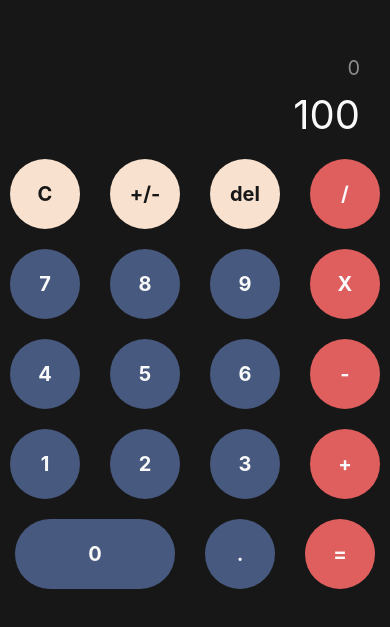
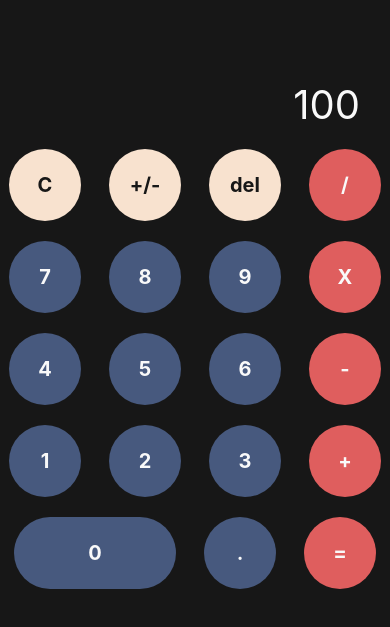
Before and after one commit to Rome96/Calculator-app, a React Native app: screen / in a window 390 px wide. Shown: the part 215-842 px from the top of the page. Built offline with nearby package versions, Linux system fonts and the light colour scheme.

Commit message:
btn operations arictemitcs

```diff
--- a/src/components/Button/index.tsx
+++ b/src/components/Button/index.tsx
@@ -12,7 +12,11 @@ interface Props {
 const index = (props: Props) => {
   const {color, text, textColor, broad, onPress} = props;
   return (
-    <ContainerButton color={color} broad={broad} onPress={() => onPress(text)}>
+    <ContainerButton
+      color={color}
+      broad={broad}
+      activeOpacity={0.7}
+      onPress={() => onPress(text)}>
       <TextButton textColor={textColor}>{text}</TextButton>
     </ContainerButton>
   );
--- a/src/components/Button/styled.tsx
+++ b/src/components/Button/styled.tsx
@@ -3,20 +3,19 @@ interface ContainerButton {
   color?: string;
   broad?: boolean;
 }
-
 interface TextButton {
   textColor: string;
 }
 
 const ContainerButton = styled.TouchableOpacity<ContainerButton>`
   background: ${({color}) => color};
-  height: 70px;
+  height: 72px;
   /* width: 65px; */
   width: ${({broad}) =>
-    broad ? 160 : 70}px; /* 65+65+30(margin = 15 + 15) = 160 */
+    broad ? 162 : 72}px; /* 65+65+30(margin = 15 + 15) = 160 */
   border-radius: 100px;
   justify-content: center;
-  margin: 0 15px;
+  margin: 0 14px;
 `;
 
 const TextButton = styled.Text<TextButton>`
--- a/src/screens/Calculator/index.tsx
+++ b/src/screens/Calculator/index.tsx
@@ -1,16 +1,26 @@
-import React, {useState} from 'react';
+import React, {useRef, useState} from 'react';
 import {View} from 'react-native';
 
 import Button from '../../components/Button';
 import {primaryColors, secondaryColors} from '../../Theme/colors';
 import {Container, ContainerButtons, Result, ResultSmall} from './styles';
 
+enum Operadors {
+  sumar,
+  restar,
+  multiplicar,
+  dividir,
+}
+
 const index = () => {
   const [number, setNumber] = useState('100');
   const [previousNumber, setPreviousNumber] = useState('0');
 
+  const endOperations = useRef<Operadores>();
+
   const clear = () => {
     setNumber('0');
+    setPreviousNumber('0');
   };
 
   const buildNumer = (numberText: string) => {
@@ -61,9 +71,39 @@ const index = () => {
     }
   };
 
+  const changeNumBefore = () => {
+    if (number.endsWith('.')) {
+      // termina con
+      setPreviousNumber(number.slice(0, -1));
+    } else {
+      setPreviousNumber(number);
+    }
+    setNumber('0');
+  };
+
+  const btnDivide = () => {
+    changeNumBefore();
+    endOperations.current = Operadors.dividir;
+  };
+
+  const btnMultiplicar = () => {
+    changeNumBefore();
+    endOperations.current = Operadors.multiplicar;
+  };
+
+  const btnRestar = () => {
+    changeNumBefore();
+    endOperations.current = Operadors.restar;
+  };
+
+  const btnSumar = () => {
+    changeNumBefore();
+    endOperations.current = Operadors.sumar;
+  };
+
   return (
     <Container>
-      <ResultSmall>{previousNumber}</ResultSmall>
+      {previousNumber !== '0' && <ResultSmall>{previousNumber}</ResultSmall>}
       <Result numberOfLines={1} adjustsFontSizeToFit>
         {number}
       </Result>
@@ -89,7 +129,7 @@ const index = () => {
           />
           <Button
             text="/"
-            onPress={clear}
+            onPress={btnDivide}
             color={secondaryColors.pricot}
             textColor={primaryColors.white}
           />
@@ -116,7 +156,7 @@ const index = () => {
           />
           <Button
             text="X"
-            onPress={clear}
+            onPress={btnMultiplicar}
             color={secondaryColors.pricot}
             textColor={primaryColors.white}
           />
@@ -143,7 +183,7 @@ const index = () => {
           />
           <Button
             text="-"
-            onPress={clear}
+            onPress={btnRestar}
             color={secondaryColors.pricot}
             textColor={primaryColors.white}
           />
@@ -170,7 +210,7 @@ const index = () => {
           />
           <Button
             text="+"
-            onPress={clear}
+            onPress={btnSumar}
             color={secondaryColors.pricot}
             textColor={primaryColors.white}
           />
```
Also changed, not shown: 1 other file (tests, documents, lock files or other folders).
